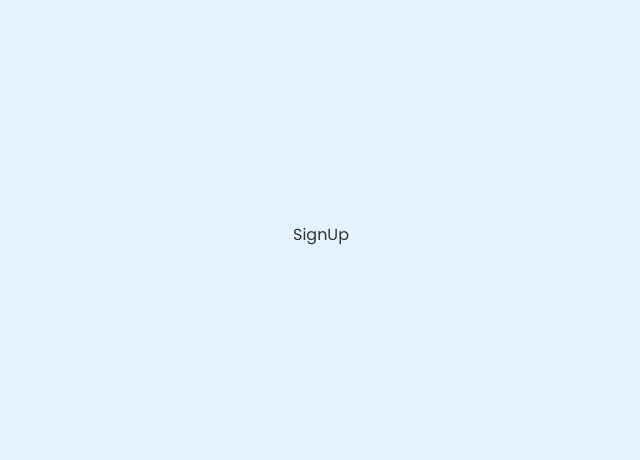
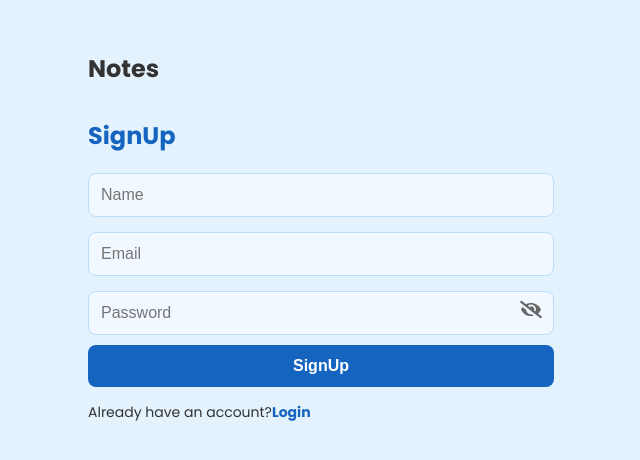
Before and after one commit to ChamathkaDhanapala/MemoMate-Notes-writing-app, a React (Vite) app in the folder frontend/notes-app/: page /signup in a window 1280 px wide. Shown: the part 166-626 px from the top of the page, without its empty margins (319-959 px from the left). Built offline with nearby package versions, Linux system fonts and the light colour scheme.

Commit message:
Make SignUp page

```diff
--- a/frontend/notes-app/src/pages/SignUp/SignUp.jsx
+++ b/frontend/notes-app/src/pages/SignUp/SignUp.jsx
@@ -1,7 +1,59 @@
-import React from "react";
+import React, { useState } from "react";
+import Navbar from "../../components/Navbar/Navbar";
+import { Link } from "react-router-dom";
+import PasswordInput from "../../components/Input/PasswordInput"
+import { validateEmail } from "../../utils/helper";
+
+
 const SignUp = () => {
-    return(
-        <div>SignUp</div>
-    )
-}
+
+    const [name, setName] = useState("");
+    const [email, setEmail] = useState("");
+    const [password, setPassword] = useState("");
+    const [error, setError] = useState(null);
+
+    const handleSignUp = async (e) => {
+        e.preventDefault();
+    };
+
+    return (
+        <>
+            <Navbar />
+            <div>
+                <div>
+                    <form onSubmit={handleSignUp}>
+                        <h4>SignUp</h4>
+
+                        <input type="text"
+                            placeholder="Name"
+                            className="input-box"
+                            value={name}
+                            onChange={(e) => setName(e.target.value)}
+                        />
+
+                        <input type="text"
+                            placeholder="Email"
+                            className="input-box"
+                            value={email}
+                            onChange={(e) => setEmai(e.target.value)}
+                        />
+
+                        <PasswordInput
+                            value={password}
+                            onChange={(e) => setPassword(e.target.value)}
+                        />
+
+                        {error && <p className="err-email">{error}</p>}
+
+                        <button type="submit" className="btn-primary">SignUp</button>
+                        <p>Already have an account?{""}
+                            <Link to="/login">Login</Link>
+                        </p>
+
+                    </form>
+                </div>
+            </div>
+        </>
+    );
+};
 export default SignUp
```
Also changed, not shown: frontend/notes-app/src/pages/Login/Login.jsx (+5 -2 lines).
